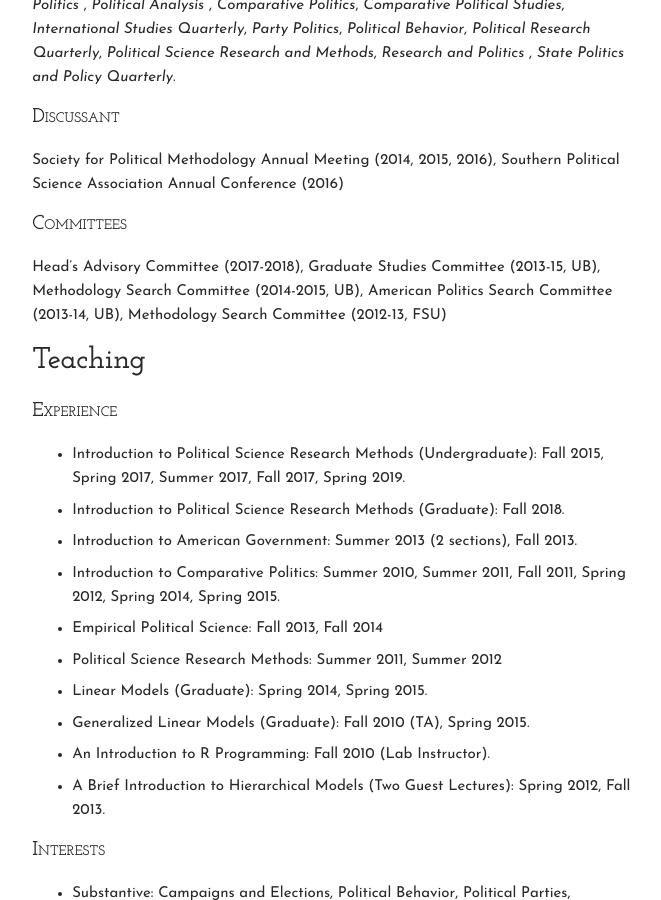
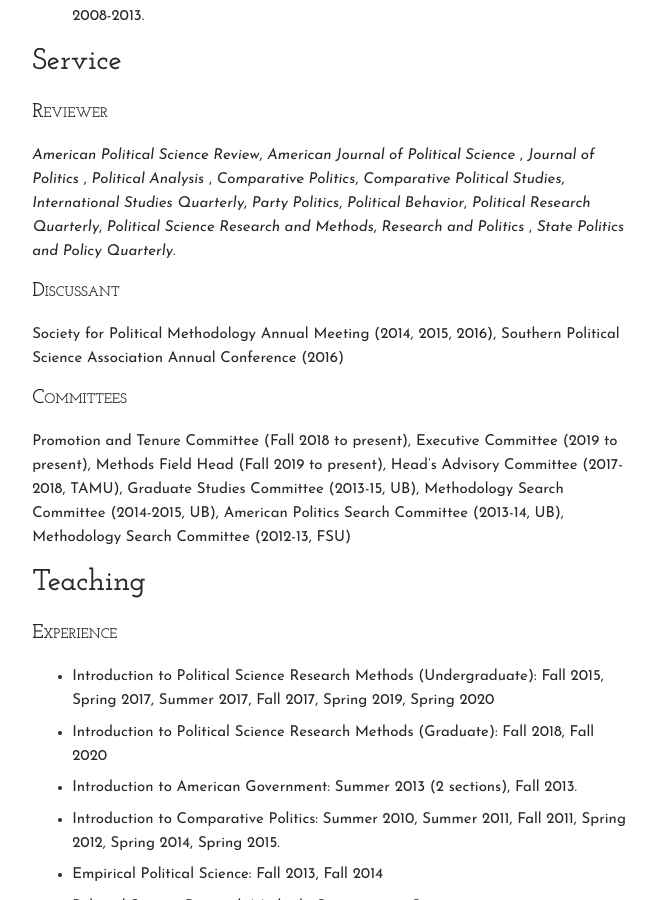
Before and after one commit to carlislerainey/carlislerainey.github.io, a Jekyll site: the page built from cv/index.md, in a window 1280 px wide and 900 px high, scrolled down 5210 px. Shown: the whole window, without its empty margins (430-1091 px from the left). Built offline with Jekyll 4.4.1, drawn with Linux system fonts in a browser that asks for light colours; some of the changed text lies outside the part shown.

Commit message:
Update index.md

```diff
--- a/cv/index.md
+++ b/cv/index.md
@@ -57,6 +57,10 @@
 
 ## Conference Presentations
 
+- "Increasing the Generalizability of Survey Experiments Using Randomized Topics: An Application to Party Cues." With Scott Clifford and Thomas Leeper.
+	- American Political Science Association Annual Conference, Washington, D.C., August 2019.
+- "Simulation-Induced Bias in Quantities of Interest." With Holger Kern.
+	- Tex Meth 2018, College Station, TX, April 2018.
 - "Dealing with Separation in Logistic Regression Models."
 	- Society for Political Methodology Annual Meeting, Rochester, NY, July 2015.
 	- Southern Political Science Association Annual Conference, San Juan, PR, January 2016.
@@ -113,14 +117,14 @@
 
 ### Committees
 
-Head's Advisory Committee (2017-2018), Graduate Studies Committee (2013-15, UB), Methodology Search Committee (2014-2015, UB), American Politics Search Committee (2013-14, UB), Methodology Search Committee (2012-13, FSU)
+Promotion and Tenure Committee (Fall 2018 to present), Executive Committee (2019 to present), Methods Field Head (Fall 2019 to present), Head's Advisory Committee (2017-2018, TAMU), Graduate Studies Committee (2013-15, UB), Methodology Search Committee (2014-2015, UB), American Politics Search Committee (2013-14, UB), Methodology Search Committee (2012-13, FSU)
 
 ## Teaching
 
 ### Experience
 
-- Introduction to Political Science Research Methods (Undergraduate): Fall 2015, Spring 2017, Summer 2017, Fall 2017, Spring 2019.
-- Introduction to Political Science Research Methods (Graduate): Fall 2018.
+- Introduction to Political Science Research Methods (Undergraduate): Fall 2015, Spring 2017, Summer 2017, Fall 2017, Spring 2019, Spring 2020
+- Introduction to Political Science Research Methods (Graduate): Fall 2018, Fall 2020
 - Introduction to American Government: Summer 2013 (2 sections), Fall 2013.
 - Introduction to Comparative Politics: Summer 2010, Summer 2011, Fall 2011, Spring 2012, Spring 2014, Spring 2015.
 - Empirical Political Science: Fall 2013, Fall 2014
```
